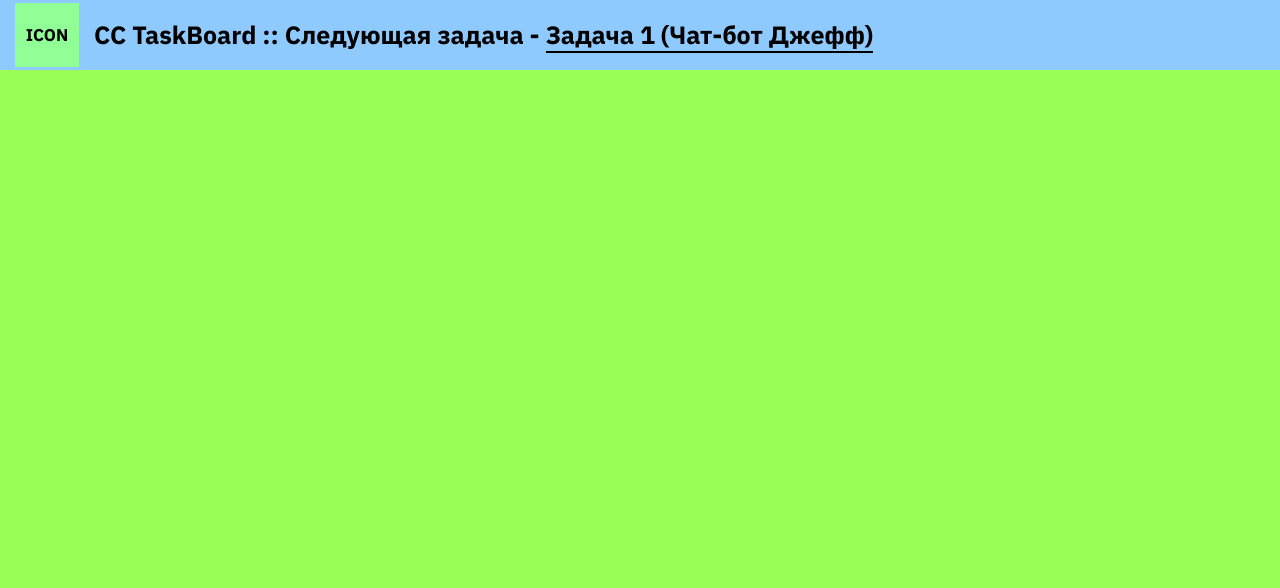
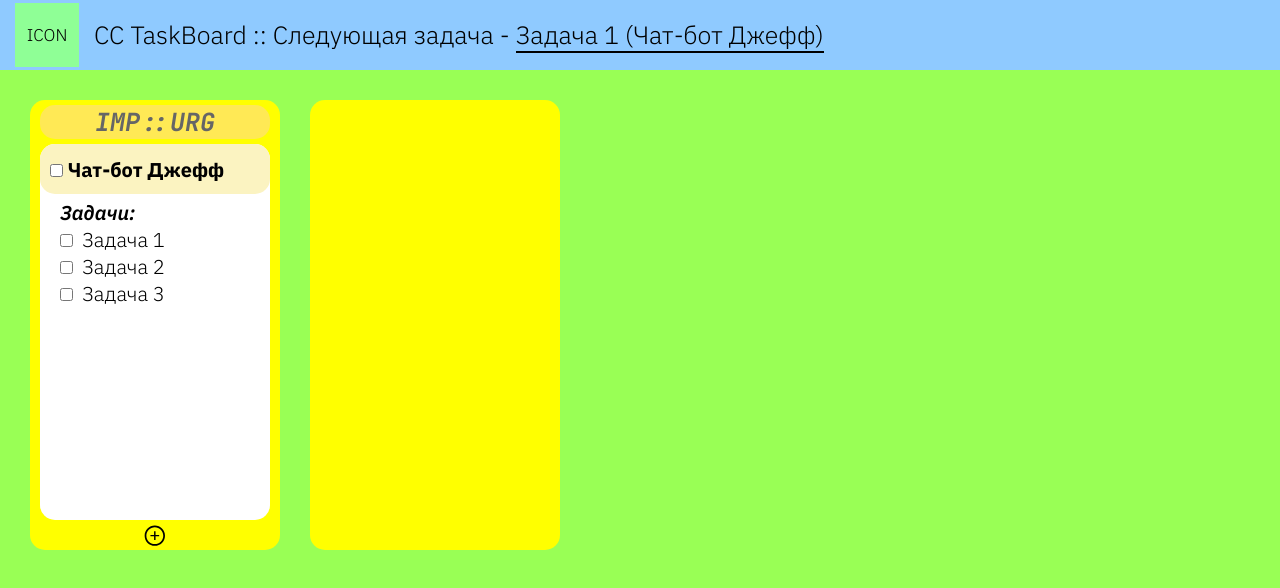
Before and after one commit to cansolele/cc-taskboard, a React (Create React App) app: page / in a window 1280 px wide. Shown: the top 588 px of the page. Built offline with nearby package versions, Linux system fonts and the light colour scheme.

Commit message:
task boxes layout

```diff
--- a/package.json
+++ b/package.json
@@ -8,6 +8,7 @@
     "@testing-library/user-event": "^12.8.3",
     "react": "^17.0.2",
     "react-dom": "^17.0.2",
+    "react-icons": "^4.3.1",
     "react-scripts": "4.0.3",
     "web-vitals": "^1.1.2"
   },
--- a/src/App.js
+++ b/src/App.js
@@ -1,10 +1,12 @@
 import "./App.css";
 import Header from "./components/Header/Header";
+import Tasks from "./components/Tasks/Tasks";
 
 function App() {
   return (
     <div className="app">
-      <Header></Header>
+      <Header />
+      <Tasks />
     </div>
   );
 }
--- /dev/null
+++ b/src/components/Tasks/Tasks.js
@@ -0,0 +1,50 @@
+import style from "./Tasks.module.css";
+import { IconContext } from "react-icons";
+import { AiOutlinePlusCircle } from "react-icons/ai";
+const Tasks = () => {
+  return (
+    <div className={style.tasks_container}>
+      <div className={style.task_container}>
+        <div className={style.task_title}>IMP::URG</div>
+        <div className={style.task}>
+          <div className={style.task_name}>
+            <label>
+              <input type="checkbox" /> Чат-бот Джефф
+            </label>
+          </div>
+          <div className={style.task_details}>
+            <p className={style.subtask}>Задачи:</p>
+            <ul>
+              <li>
+                <label>
+                  <input type="checkbox" />{" "}
+                  <span className={style.name_of_subtask}>Задача 1</span>
+                </label>
+              </li>
+              <li>
+                <label>
+                  <input type="checkbox" />{" "}
+                  <span className={style.name_of_subtask}>Задача 2</span>
+                </label>
+              </li>
+              <li>
+                <label>
+                  <input type="checkbox" />{" "}
+                  <span className={style.name_of_subtask}>Задача 3</span>
+                </label>
+              </li>
+            </ul>
+          </div>
+        </div>
+        <button className={style.add_task_btn}>
+          <IconContext.Provider value={{ className: style.add_task_btn_icon }}>
+            <AiOutlinePlusCircle />
+          </IconContext.Provider>
+        </button>
+      </div>
+      <div className={style.task_container}></div>
+    </div>
+  );
+};
+
+export default Tasks;
--- /dev/null
+++ b/src/components/Tasks/Tasks.module.css
@@ -0,0 +1,85 @@
+@import url("https://fonts.googleapis.com/css2?family=IBM+Plex+Sans:ital,wght@0,300;0,700;1,600&family=JetBrains+Mono:ital,wght@1,700&display=swap");
+.tasks_container {
+  display: flex;
+  flex-direction: row;
+  margin: 30px 30px;
+}
+.task_container {
+  background-color: rgb(255, 255, 0);
+  border-radius: 15px;
+  min-width: 250px;
+  height: 450px;
+  margin-right: 30px;
+  display: flex;
+  flex-direction: column;
+}
+.task_container:last-child {
+  margin-right: 0;
+}
+.task_title {
+  font-family: "JetBrains Mono", monospace;
+  background-color: rgb(255, 233, 85);
+  border-radius: 15px;
+  font-size: 25px;
+  margin: 5px 10px;
+  color: rgb(102, 102, 102);
+  text-align: center;
+}
+.task {
+  background-color: rgb(255, 255, 255);
+  border-radius: 15px;
+  height: 85%;
+  margin: 0 10px;
+}
+.task_name {
+  display: flex;
+  flex-direction: column;
+  font-family: "IBM Plex Sans", sans-serif;
+  font-weight: bold;
+  background-color: rgb(251, 243, 193);
+  border-radius: 15px;
+  font-size: 20px;
+  height: 50px;
+}
+.task_name label {
+  margin: auto 10px;
+}
+.task_details {
+  display: flex;
+  flex-direction: column;
+  margin: 5px 20px;
+}
+.task_details li {
+  list-style-type: none;
+}
+.subtask {
+  font-family: "IBM Plex Sans", sans-serif;
+  font-weight: bold;
+  font-style: italic;
+  font-size: 20px;
+}
+.name_of_subtask {
+  font-family: "IBM Plex Sans", sans-serif;
+  font-weight: 300;
+  font-size: 20px;
+  margin-left: 5px;
+}
+.add_task_btn {
+  margin: 0 auto;
+  width: 30px;
+  height: 30px;
+  padding: 0.2rem;
+  background: transparent;
+  border: none;
+  cursor: pointer;
+  border-radius: 50%;
+  outline: none;
+}
+.add_task_btn_icon {
+  min-width: 100%;
+  min-height: 100%;
+}
+.add_task_btn_icon:active {
+  min-width: 85%;
+  min-height: 85%;
+}
```
Also changed, not shown: 1 other file (tests, documents, lock files or other folders).
